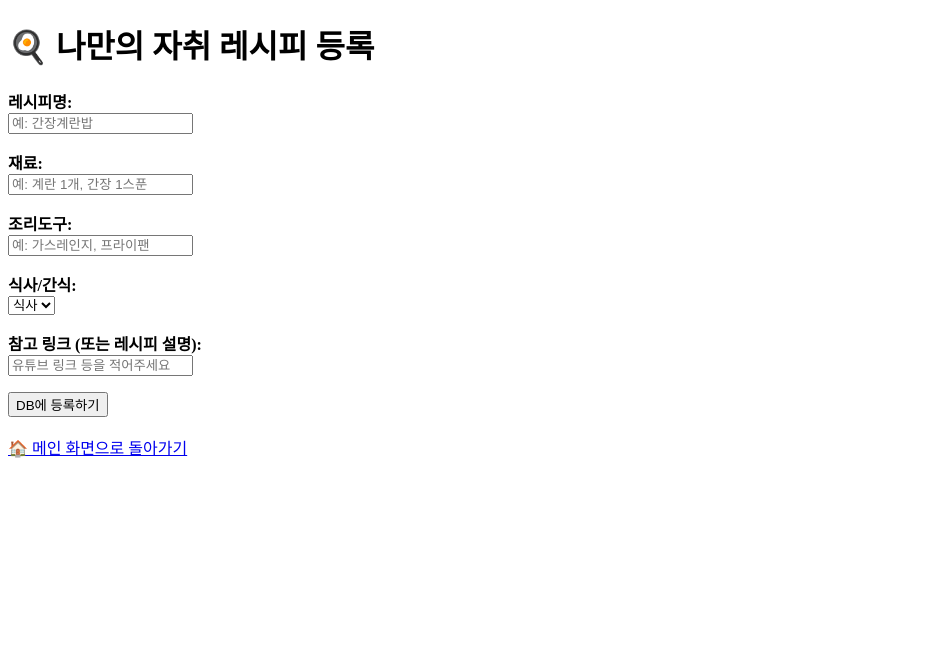
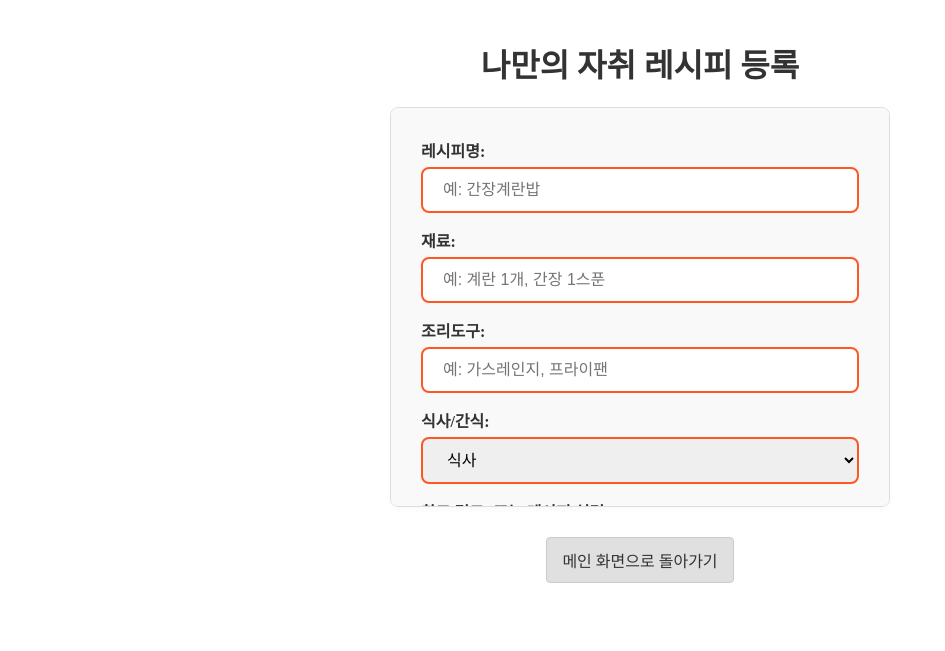
Before and after one commit to oeon-c/recipe_project, a Flask app: page /add_recipe in a window 1280 px wide. Shown: the top 651 px of the page, without its empty margins (0-945 px from the left). Run offline with Flask 3, Linux system fonts and the light colour scheme.

Commit message:
Refactor add_recipe.html for improved form design
Updated the add recipe form layout and styles for better user experience.

```diff
--- a/recipe_project/templates/add_recipe.html
+++ b/recipe_project/templates/add_recipe.html
@@ -2,40 +2,56 @@
 <html>
 <head>
     <meta charset="UTF-8">
+    <meta name="viewport" content="width=device-width, initial-scale=1.0">
     <title>레시피 추가하기</title>
+    <link rel="stylesheet" href="{{ url_for('static', filename='style.css') }}">
 </head>
 <body>
-    <h1>🍳 나만의 자취 레시피 등록</h1>
+    <h1 style="text-align: center; margin-top: 40px; color: #333;">나만의 자취 레시피 등록</h1>
 
-    <form action="/add_recipe" method="POST">
-        <p>
-            <strong>레시피명:</strong><br>
-            <input type="text" name="recipe_name" placeholder="예: 간장계란밥" required>
-        </p>
-        <p>
-            <strong>재료:</strong><br>
-            <input type="text" name="ingredients" placeholder="예: 계란 1개, 간장 1스푼" required>
-        </p>
-        <p>
-            <strong>조리도구:</strong><br>
-            <input type="text" name="tool" placeholder="예: 가스레인지, 프라이팬">
-        </p>
-        <p>
-            <strong>식사/간식:</strong><br>
-            <select name="category">
-                <option value="식사">식사</option>
-                <option value="간식">간식</option>
-            </select>
-        </p>
-        <p>
-            <strong>참고 링크 (또는 레시피 설명):</strong><br>
-            <input type="text" name="link" placeholder="유튜브 링크 등을 적어주세요">
-        </p>
+    <div class="recipe-table-container" style="max-width: 500px; padding: 30px; margin: 20px auto; background-color: #f9f9f9; border-radius: 8px; box-sizing: border-box;">
+        <form action="/add_recipe" method="POST" style="display: flex; flex-direction: column; gap: 15px;">
 
-        <button type="submit">DB에 등록하기</button>
-    </form>
+            <div>
+                <label style="font-weight: bold; color: #333; display: block; margin-bottom: 5px;">레시피명:</label>
+                <input type="text" name="recipe_name" class="search-bar" style="width: 100%; box-sizing: border-box; border-radius: 8px; margin: 0;" placeholder="예: 간장계란밥" required>
+            </div>
 
-    <br>
-    <a href="/">🏠 메인 화면으로 돌아가기</a>
+            <div>
+                <label style="font-weight: bold; color: #333; display: block; margin-bottom: 5px;">재료:</label>
+                <input type="text" name="ingredients" class="search-bar" style="width: 100%; box-sizing: border-box; border-radius: 8px; margin: 0;" placeholder="예: 계란 1개, 간장 1스푼" required>
+            </div>
+
+            <div>
+                <label style="font-weight: bold; color: #333; display: block; margin-bottom: 5px;">조리도구:</label>
+                <input type="text" name="tool" class="search-bar" style="width: 100%; box-sizing: border-box; border-radius: 8px; margin: 0;" placeholder="예: 가스레인지, 프라이팬">
+            </div>
+
+            <div>
+                <label style="font-weight: bold; color: #333; display: block; margin-bottom: 5px;">식사/간식:</label>
+                <select name="category" class="search-bar" style="width: 100%; box-sizing: border-box; border-radius: 8px; margin: 0; appearance: auto; cursor: pointer;">
+                    <option value="식사">식사</option>
+                    <option value="간식">간식</option>
+                </select>
+            </div>
+
+            <div>
+                <label style="font-weight: bold; color: #333; display: block; margin-bottom: 5px;">참고 링크 (또는 레시피 설명):</label>
+                <input type="text" name="link" class="search-bar" style="width: 100%; box-sizing: border-box; border-radius: 8px; margin: 0;" placeholder="유튜브 링크 등을 적어주세요">
+            </div>
+
+            <div style="text-align: center; margin-top: 15px;">
+                <button type="submit" class="text-box" style="background-color: #ff5722; color: white; border: none; cursor: pointer; font-size: 16px; padding: 12px 20px; width: 100%; border-radius: 8px; font-weight: bold;">
+                    DB에 등록하기
+                </button>
+            </div>
+        </form>
+    </div>
+
+    <div class="box-container-center" style="margin-bottom: 50px;">
+        <a href="/" style="text-decoration: none;">
+            <span class="text-box" style="background-color: #e0e0e0; border-color: #ccc; color: #333;">메인 화면으로 돌아가기</span>
+        </a>
+    </div>
 </body>
 </html>
```
